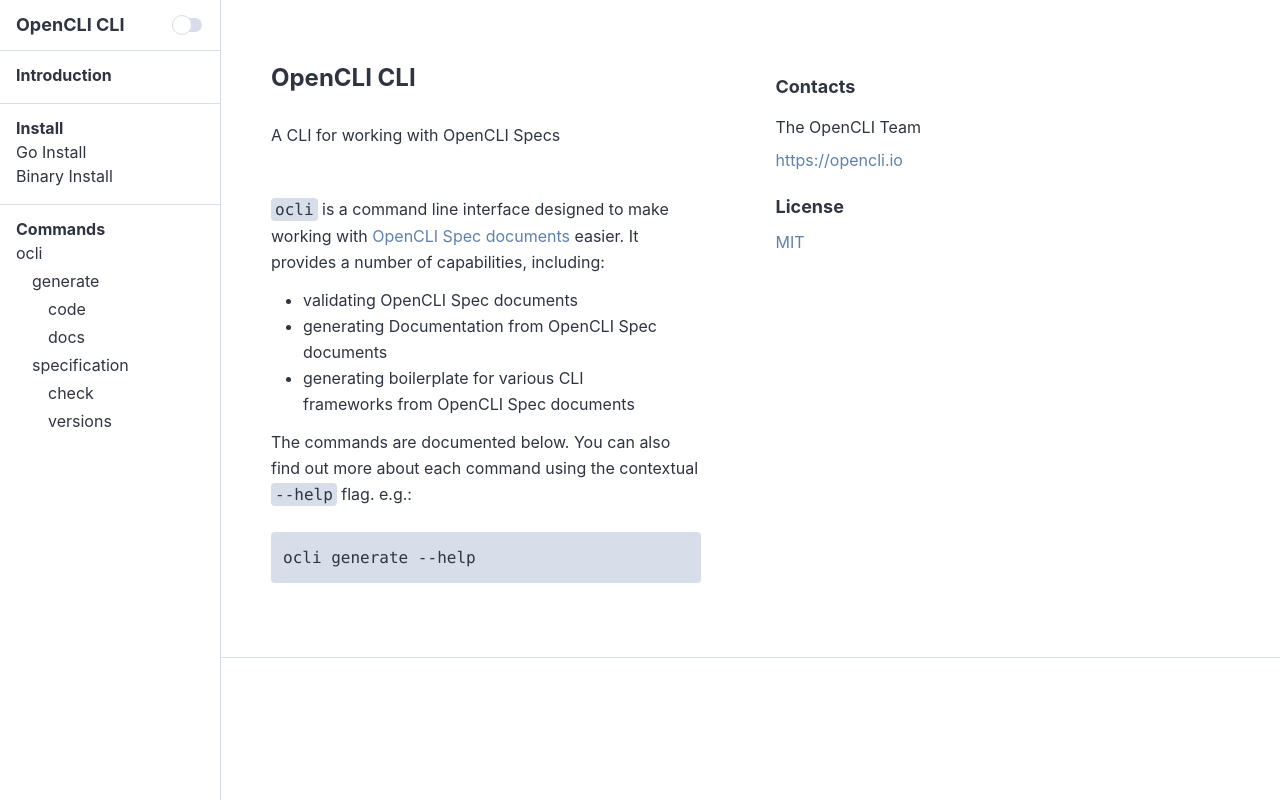
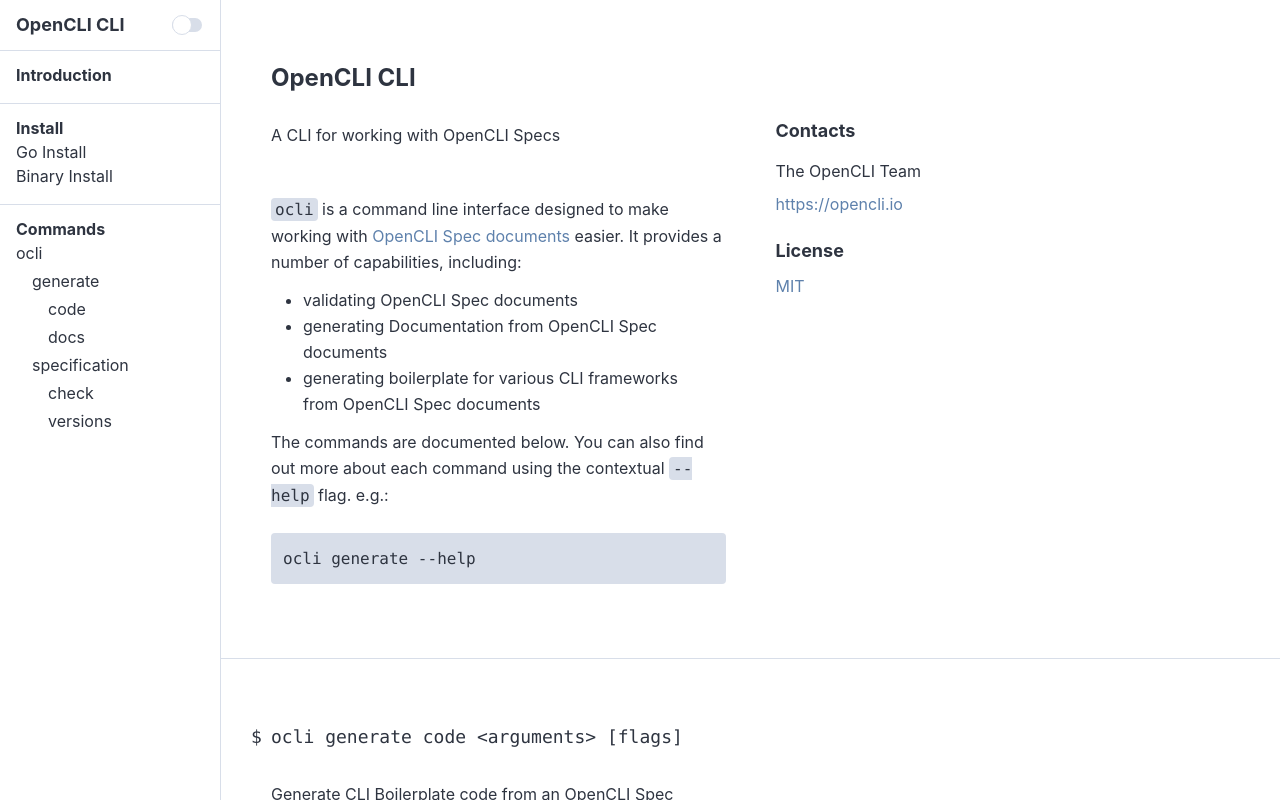
Before and after one commit to bcdxn/scratch-react, a React (Vite) app: page / in a window 1280 px wide. Built offline with nearby package versions, Linux system fonts and the light colour scheme; some icons are missing.

Commit message:
feat: add command sections

```diff
--- a/src/components/cli-reference/CliReference.tsx
+++ b/src/components/cli-reference/CliReference.tsx
@@ -4,6 +4,7 @@
 import { Theme } from "../../Theme";
 import { OpenCliDocument } from "../../OpenCli";
 import IntroSection from "./command-section/IntroSection";
+import CommandList from "./command-list/CommandList";
 
 const doc: OpenCliDocument = {
   info: {
@@ -39,6 +40,7 @@
         name: "ocli",
         leafName: "ocli",
         params: "<arguments> [flags]",
+        group: true,
       },
       name: "ocli",
       commands: [
@@ -48,6 +50,7 @@
             name: "ocli generate",
             leafName: "generate",
             params: "<arguments> [flags]",
+            group: true,
           },
           name: "ocli generate",
           commands: [
@@ -57,6 +60,10 @@
                 name: "ocli generate code",
                 leafName: "code",
                 params: "<arguments> [flags]",
+                summary:
+                  "Generate CLI Boilerplate code from an OpenCLI Spec document",
+                description:
+                  "The `generate cli` command will generate the boilerplate code for various CLI frameworks from an OpenCLI Spec document. You can specify the language of the CLI to be generated using the `--language` flag.",
               },
               name: "ocli generate code",
               commands: [],
@@ -67,6 +74,9 @@
                 name: "ocli generate docs",
                 leafName: "docs",
                 params: "<arguments> [flags]",
+                summary: "Generate documentation from an OpenCLI Spec document",
+                description:
+                  "The `generate docs` command will generate documentation from an OpenCLI Spec document. You can specify the format of the documentation to be generated using the `--format` flag.",
               },
               name: "ocli generate docs",
               commands: [],
@@ -79,6 +89,7 @@
             name: "ocli specification",
             leafName: "specification",
             params: "<arguments> [flags]",
+            group: true,
           },
           name: "ocli specification",
           commands: [
@@ -88,6 +99,9 @@
                 name: "ocli specification check",
                 leafName: "check",
                 params: "<arguments> [flags]",
+                summary: "Check an OpenCLI Spec document for errors",
+                description:
+                  "The `check` command will validate an OpenCLI Spec document and return any errors that are found.",
               },
               name: "ocli specification check",
               commands: [],
@@ -98,6 +112,10 @@
                 name: "ocli specification versions",
                 leafName: "versions",
                 params: "<arguments> [flags]",
+                summary:
+                  "Print the versions of the OpenCLI Specifications that are supported",
+                description:
+                  "The `versions` command will print the versions of the OpenCLI Specification that are available and supported by this version of the OpenCLI CLI.",
               },
               name: "ocli specification versions",
               commands: [],
@@ -124,6 +142,7 @@
 
         <div className="content">
           <IntroSection doc={doc} />
+          <CommandList doc={doc} />
         </div>
       </div>
     </>
--- /dev/null
+++ b/src/components/cli-reference/command-list/CommandList.tsx
@@ -0,0 +1,36 @@
+import React from "react";
+import "./CommandList.css";
+import CommandSection from "../command-section/CommandSection";
+import { OpenCliDocument, Command, CommandTrieNode } from "../../../OpenCli";
+
+interface CommandListProps {
+  doc: OpenCliDocument;
+}
+
+const CommandList: React.FC<CommandListProps> = (props) => {
+  const commands = flattenCommandList(props.doc);
+  const sections = commands.map((command) => (
+    <CommandSection command={command} />
+  ));
+
+  return <>{sections}</>;
+};
+
+function flattenCommandList(doc: OpenCliDocument): Command[] {
+  const commands: Command[] = [];
+
+  function helper(node?: CommandTrieNode) {
+    if (node) {
+      if (!node.command.group) {
+        commands.push(node.command);
+      }
+      node.commands.forEach(helper);
+    }
+  }
+
+  helper(doc.commandTrie?.root);
+
+  return commands;
+}
+
+export default CommandList;
--- a/src/components/cli-reference/command-section/CommandSection.css
+++ b/src/components/cli-reference/command-section/CommandSection.css
@@ -2,6 +2,7 @@
   border-bottom: 1px solid var(--primary-color);
   box-sizing: border-box;
   display: flex;
+  flex-direction: column;
   width: 100%;
 
 
@@ -22,6 +23,23 @@
     padding: 8px 0 0 0;
     width: 100%;
   }
+
+  h1.command-line {
+    font-family: Monaco, monospace;
+    font-size: 18px;
+    font-weight: normal;
+    position: relative;
+  }
+
+  h1.command-line:before {
+    content: "$";
+    position: absolute;
+    left: -20px;
+  }
+
+  .command-content {
+    display: flex;
+    width: 100%;
 
     .command-resource {
       box-sizing: border-box;
@@ -58,6 +76,8 @@
         border-radius: 4px;
         font-family: Monaco, monospace;
         padding: 2px 4px;
+        word-break: keep-all;
+        overflow-x: auto;
       }
     }
 
@@ -82,13 +102,16 @@
       }
     }
   }
+}
 
 @media screen and (min-width: 920px) {
   .command-section {
+    padding: 50px;
+
+    .command-content {
       flex-direction: row;
 
       .command-resource {
-      padding: 50px;
         width: 50%;
       }
       .command-example {
@@ -102,9 +125,11 @@
       }
     }
   }
+}
 
 @media screen and (min-width: 0) and (max-width: 919px) {
   .command-section {
+    .command-content {
       flex-direction: column;
 
       .command-resource {
@@ -121,3 +146,4 @@
       }
     }
   }
+}
--- a/src/components/cli-reference/command-section/CommandSection.tsx
+++ b/src/components/cli-reference/command-section/CommandSection.tsx
@@ -1,13 +1,31 @@
 import React from "react";
 import "./CommandSection.css";
-import CommandMain from "./command-main/CommandMain";
+import { Command } from "../../../OpenCli";
+import Markdown from "react-markdown";
 
-interface CommandSectionProps {}
+interface CommandSectionProps {
+  command: Command;
+}
 
-const CommandSection: React.FC<CommandSectionProps> = (props) => {
+const CommandSection: React.FC<CommandSectionProps> = ({ command }) => {
   return (
     <section className="command-section">
-      <CommandMain />
+      <h1 className="command-line">{command.line}</h1>
+      <div className="command-content">
+        <div className="command-resource">
+          {command.summary && (
+            <p>
+              <Markdown>{command.summary}</Markdown>
+            </p>
+          )}
+          {command.description && (
+            <p>
+              <Markdown>{command.description}</Markdown>
+            </p>
+          )}
+        </div>
+        <div className="command-example"></div>
+      </div>
     </section>
   );
 };
--- a/src/components/cli-reference/command-section/IntroSection.tsx
+++ b/src/components/cli-reference/command-section/IntroSection.tsx
@@ -10,8 +10,9 @@
 const IntroSection: React.FC<IntroSectionProps> = (props) => {
   return (
     <section className="command-section">
+      <h1>{props.doc.info.title}</h1>
+      <div className="command-content">
         <div className="command-resource">
-        <h1>{props.doc.info.title}</h1>
           {props.doc.info.summary && (
             <p>
               <Markdown>{props.doc.info.summary}</Markdown>
@@ -24,16 +25,20 @@
           )}
         </div>
         <div className="command-example">
-        <div className="info-spacer"></div>
           {props.doc.info.contact?.name && <h2>Contacts</h2>}
           {props.doc.info.contact?.name && <p>{props.doc.info.contact.name}</p>}
           {props.doc.info.contact?.url && (
-          <a href={props.doc.info.contact.url}>{props.doc.info.contact.url}</a>
+            <a href={props.doc.info.contact.url}>
+              {props.doc.info.contact.url}
+            </a>
           )}
           {props.doc.info.license?.name && <h2>License</h2>}
           {props.doc.info.license?.name && props.doc.info.license?.url && (
-          <a href={props.doc.info.license.url}>{props.doc.info.license.name}</a>
+            <a href={props.doc.info.license.url}>
+              {props.doc.info.license.name}
+            </a>
           )}
+        </div>
       </div>
     </section>
   );
```
Also changed, not shown: src/components/cli-reference/command-section/command-main/CommandMain.tsx (deleted, +0 -10 lines), src/components/cli-reference/command-list/CommandList.css (added). Lines whose indentation alone changed are shown as unchanged.
